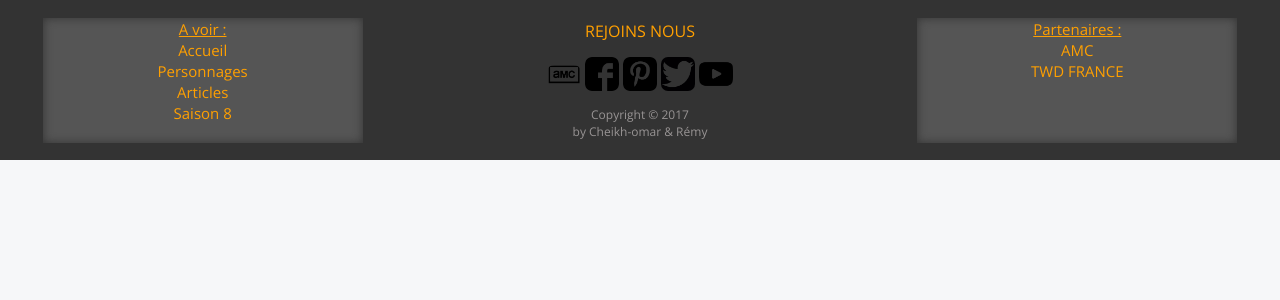
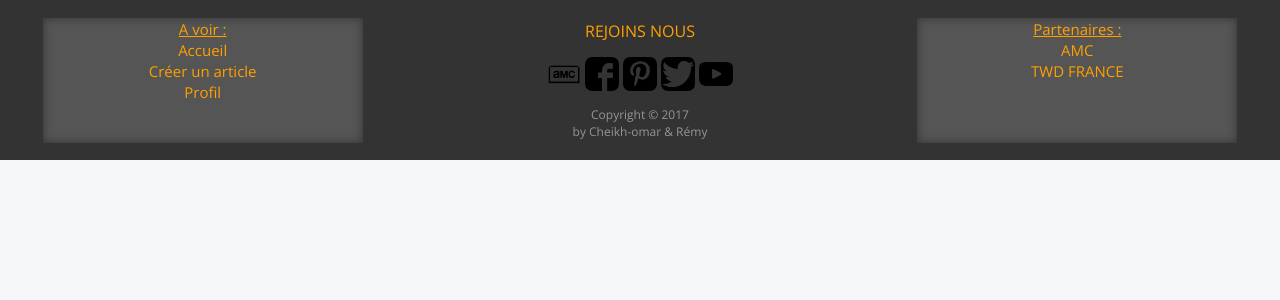
Before and after one commit to remy-peyre/my_blog, a PHP site: template views/read_article.html.twig in a window 1280 px wide. Shown: the part 58-358 px from the top of the page. Run offline with PHP 8.4, Linux system fonts and the light colour scheme; the template is opened without the code that fills it: most values are stand-ins (such as "Sample title", 1, 10 or a date in 2020); grey boxes marked "Sample" are stand-in pictures; some libraries are stand-ins or nearby versions.

Commit message:
modif menu and footer

```diff
--- a/views/layout.html.twig
+++ b/views/layout.html.twig
@@ -46,18 +46,13 @@
 
                     </li>
                     <li>
-                        <a href="?action=personnages">
-                            Personnages
+                        <a href="?action=add_article">
+                            Créer un article
                         </a>
                     </li>
                     <li>
-                        <a href="?action=articles">
-                            Articles
-                        </a>
-                    </li>
-                    <li>
-                        <a href="?action=saison">
-                            Saison 8
+                        <a href="?action=profil">
+                            Profil
                         </a>
                     </li>
                 </ul>
--- a/views/read_article.html.twig
+++ b/views/read_article.html.twig
@@ -9,17 +9,19 @@
 
         <section class="home read-articles" id="{{ matricule }}">
             <article class="content_article">
-                <h2 class="custom_title_article">{{ title }}</h2>
+                <h2 class="custom_title_article">{{ title|nl2br }}</h2>
                 <p class="date_article">Par
-                    <span class="custom_name">{{ username[article['user_id']] }}</span>
+                    <a href="?action=usersprofil&user={{ username[article['user_id']] }}">
+                        <span class="custom_name">{{ username[article['user_id']] }}</span>
+                    </a>
                     {{ article['date'] }}
                 </p>
                 <img class="size_for_one_article" src="{{ img }}" alt="{{ title }}">
-                <p class="custom_text_article text_article">{{ article['content'] }}</p>
+                <p class="custom_text_article text_article">{{ article['content']|nl2br }}</p>
             </article>
             {% set comments = AllArticleComments[id] %}
             {% for comment in comments %}
-                <p><b>{{userWhoComment[comment['user_id']] }}</b> : {{ comment['content'] }}</p>
+                <p><b><a href="?action=usersprofil&user={{userWhoComment[comment['user_id']] }}">{{userWhoComment[comment['user_id']] }}</a></b> : {{ comment['content']|nl2br }}</p>
             {% endfor %}
             {% if userConnect is not empty %}
                 <div id="comments-area">
@@ -36,7 +38,5 @@
         </section>
 
     {% endfor %}
-
-
     <script type="text/javascript" src="web/script/showArticles.js"></script>
 {% endblock %}
--- a/web/style/style.css
+++ b/web/style/style.css
@@ -687,6 +687,24 @@ input::placeholder {
 		height: auto;
 	}
 
+	/*-----------------------*/
+	/*----- ADD-ARTICLE -----*/
+	/*-----------------------*/
+	.add_article_form input[type=text]{
+		margin-left: 23%;
+	}
+	.add_article_form input[type=file]{
+		margin-left: 23%;
+	}
+	.add_article_form textarea{
+		margin-left: 20%;
+	}
+
+	/*------------------*/
+	/*----- PROFIL -----*/
+	/*------------------*/
+
+
 
 
 }
```
